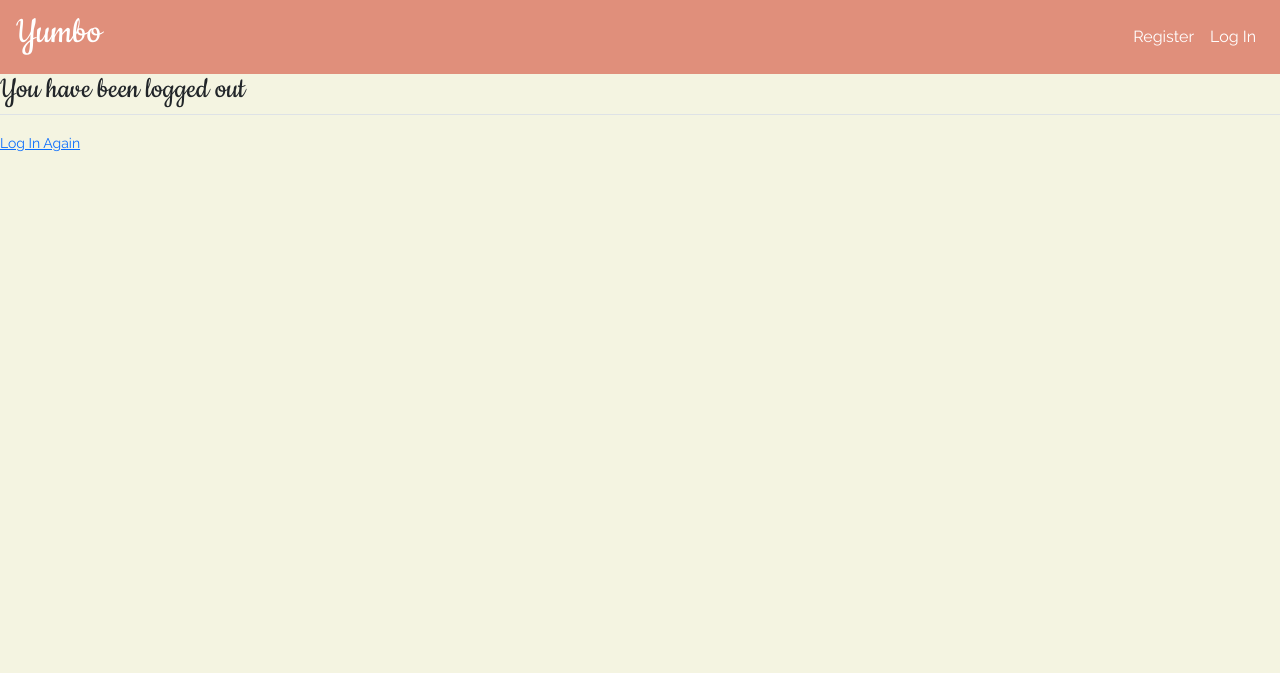
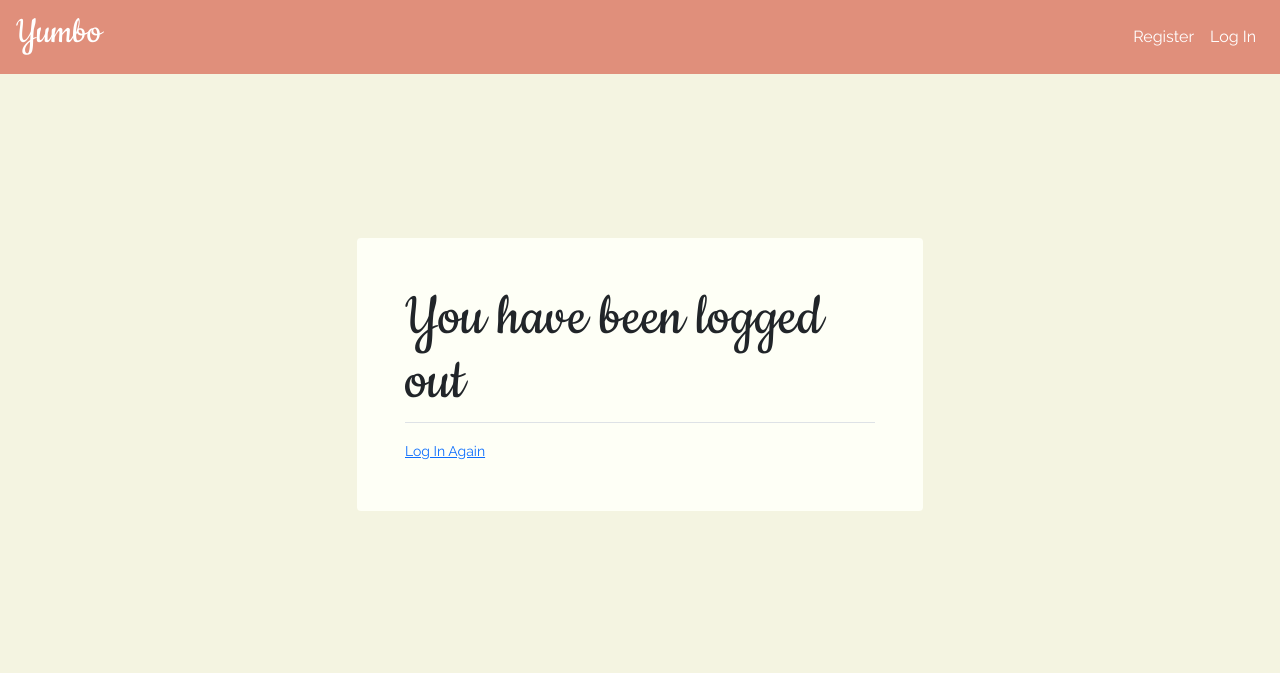
Before and after one commit to TheVulcanWizard/Yumbo, a Django app: page /logout/ in a window 1280 px wide. Shown: the top 673 px of the page. Run offline with Django 3.2, Linux system fonts and the light colour scheme; some libraries are stand-ins or nearby versions.

Commit message:
Updated logout page

```diff
--- a/users/templates/users/login.html
+++ b/users/templates/users/login.html
@@ -13,7 +13,7 @@
                             <img src="../media/cookies.png" alt="" style="width: 90%;">
                         </div>
                         <div class="col-6 col-md-5 offset-lg-1">
-                            <p class="mt-2" style="font-size: 2rem;">We make tracking your recipes a piece of cake.</p>
+                            <p class="" style="font-size: 2rem;">We make tracking your recipes a piece of cake.</p>
                         </div>
                     </div>
 
--- a/users/templates/users/logout.html
+++ b/users/templates/users/logout.html
@@ -1,9 +1,15 @@
 {% extends "recipes/base.html" %}
 {% block content %}
-<h2>You have been logged out</h2>
-    <div class="border-top pt-3">
-        <small class="text-muted">
-            <a href="{% url 'login' %}">Log In Again</a>
-        </small>
+<div class="container d-flex" style="min-height: 75vh;">
+    <div class="row my-auto">
+        <div class="col-10 offset-1 col-lg-6 offset-lg-3 p-5 container-content rounded">
+            <h1 style="font-size: 48pt;">You have been logged out</h1>
+            <div class="border-top pt-3">
+                <small class="text-muted">
+                    <a href="{% url 'login' %}">Log In Again</a>
+                </small>
+            </div>
+        </div>
     </div>
+</div>
 {% endblock content %}
```
